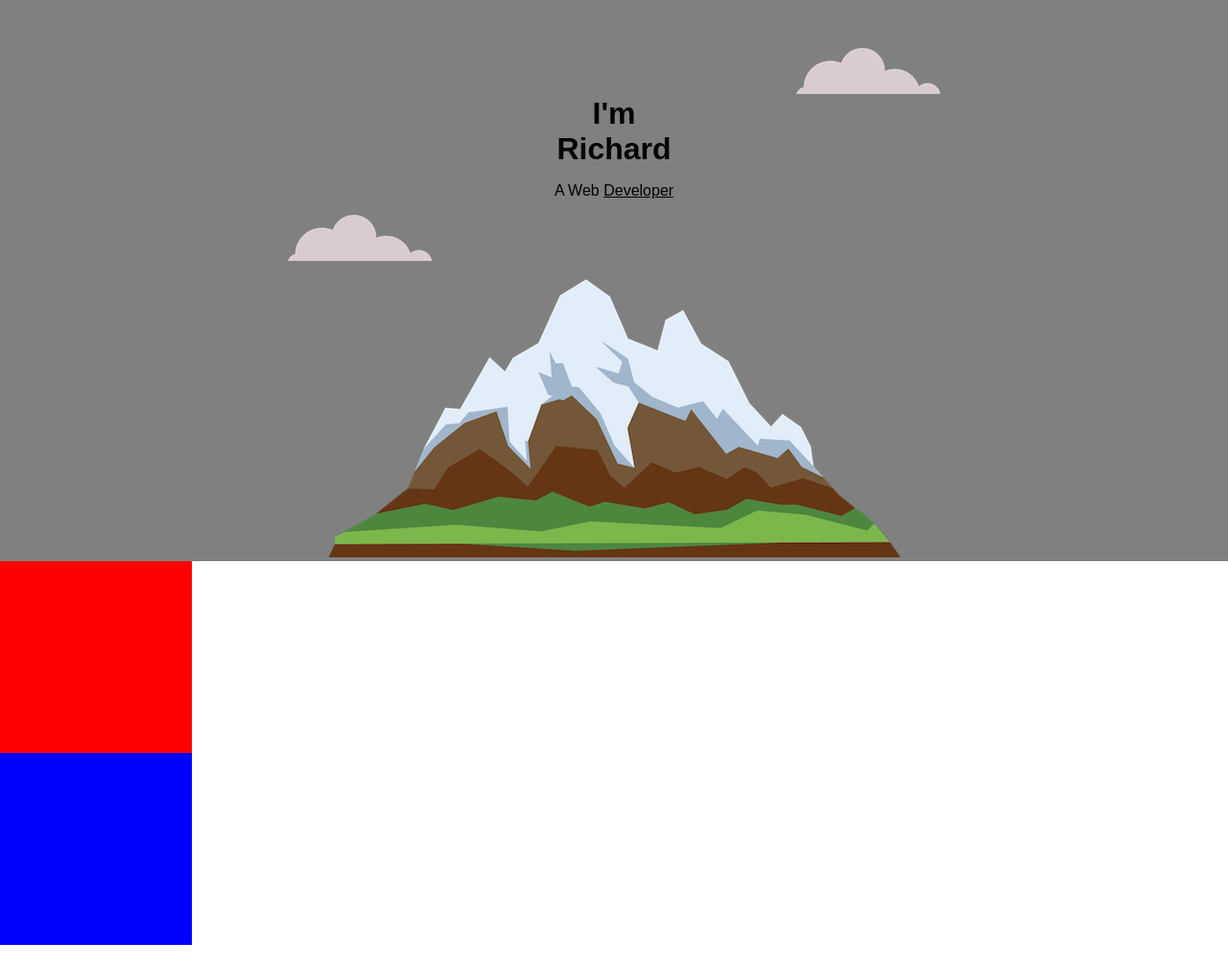
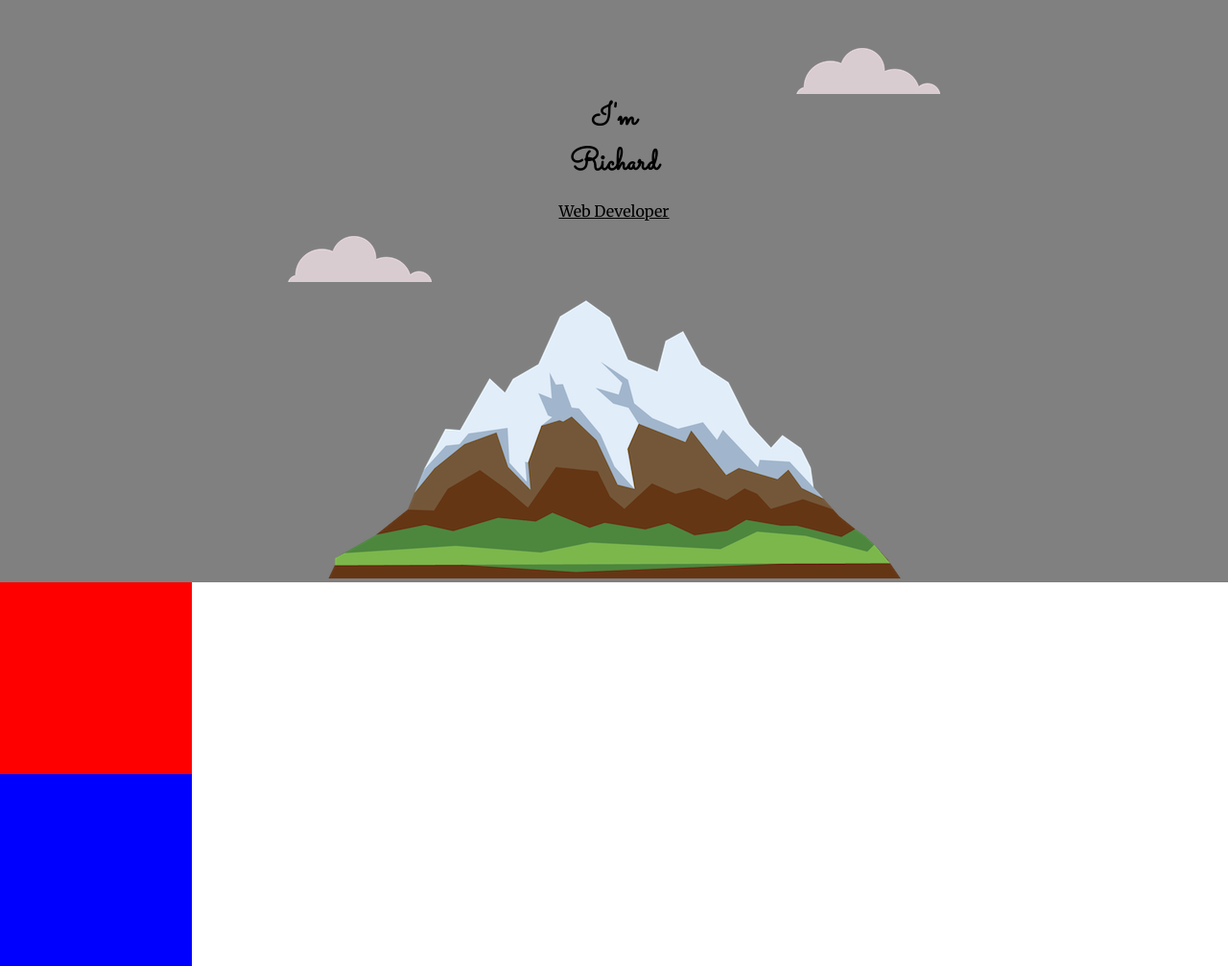
Before and after one commit to illusioninlost/cool-design, a plain HTML site: page index.html in a window 1280 px wide. Shown: the whole page at 96% size. Before the commit the page ends 985 px from the top, so only its background shows below. Drawn offline with Linux system fonts and the light colour scheme.

Commit message:
add font styles

```diff
--- a/css/styles.css
+++ b/css/styles.css
@@ -2,13 +2,22 @@
 body{
   margin: 0;
   text-align: center;
-  font-family: sans-serif;
+  font-family: 'Merriweather', serif;
 }
 
 h1{
   margin-top: 0;
   width: 10%;
   margin: 0 auto 0 auto;
+  font-family: 'Sacramento', cursive;
+}
+
+h2{
+  font-family: 'Sacramento', cursive;
+}
+
+h3{
+  font-family: 'Sacramento', cursive;
 }
 
 div{
--- a/index.html
+++ b/index.html
@@ -6,13 +6,14 @@
   <title>Richard C</title>
   <link rel="stylesheet" href="css/styles.css">
   <link rel="icon" href="favicon.ico">
+  <link href="https://fonts.googleapis.com/css?family=Merriweather|Sacramento" rel="stylesheet">
 </head>
 
 <body>
   <div class="top-container">
     <img class="top-cloud" src="images/cloud.png" alt="cloud-img">
     <h1>I'm Richard</h1>
-    <p>A Web <span class="pro">Developer</span> </p>
+    <p><span class="pro">Web Developer</span> </p>
     <img class="bottom-cloud" src="images/cloud.png" alt="cloud-img">
     <img src="images/mountain.png" alt="mountain-img">
   </div>
```
